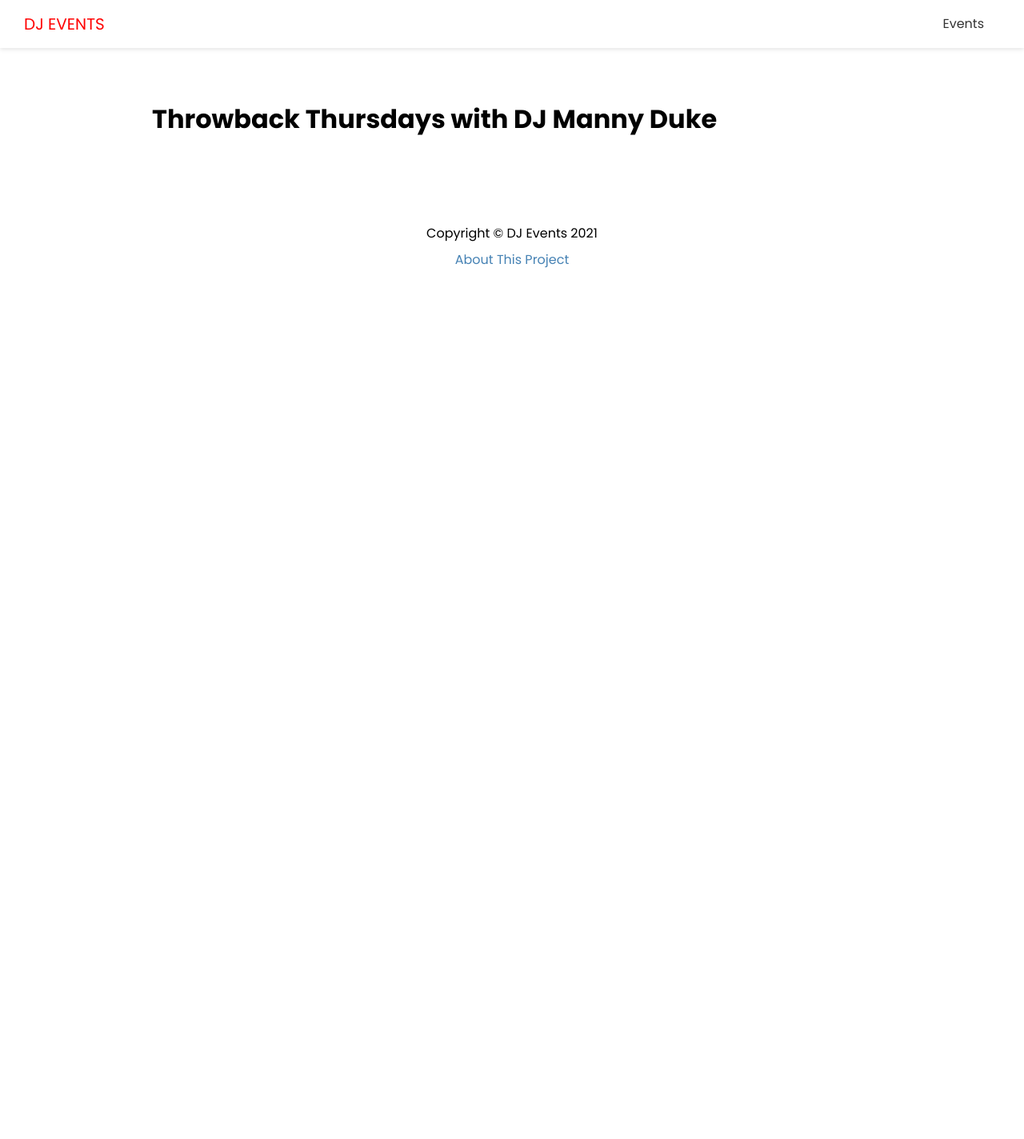
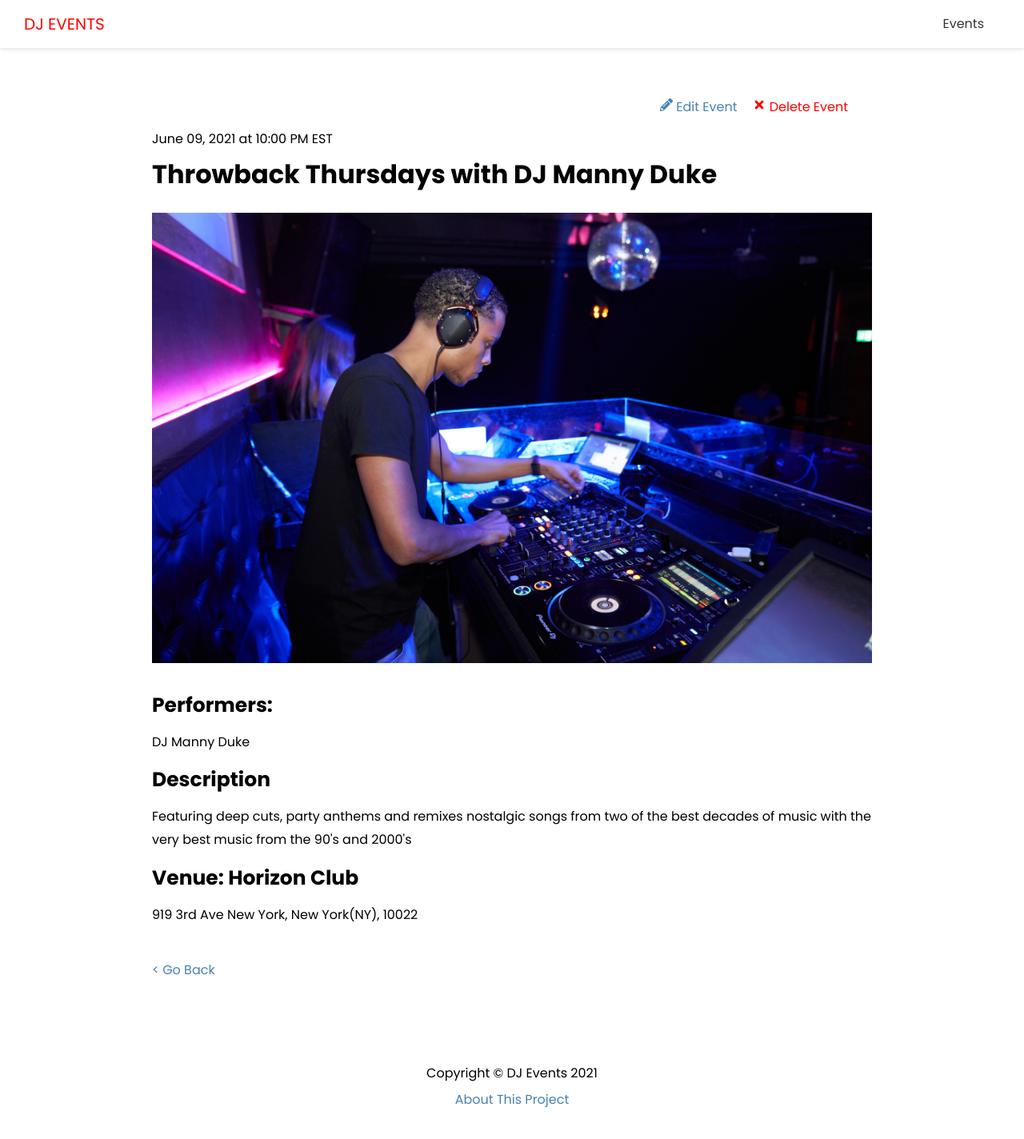
Before and after one commit to rrankawat/next-dj-events, a Next.js app: page /events/throwback-thursdays-with-dj-manny-duke in a window 1280 px wide. Shown: the top 1424 px of the page at 80% size. Before the commit the page ends 800 px from the top, so only its background shows below. Built offline with nearby package versions, Linux system fonts and the light colour scheme; no server answers.

Commit message:
Single Event Page

```diff
--- a/pages/events/[slug].js
+++ b/pages/events/[slug].js
@@ -1,10 +1,50 @@
+import Link from 'next/link';
+import Image from 'next/image';
+import { FaPencilAlt, FaTimes } from 'react-icons/fa';
 import Layout from '@/components/Layout';
 import { API_URL } from '@/config/index';
+import styles from '@/styles/Event.module.css';
 
 export default function EventPage({ evt }) {
+  const deleteEvent = (e) => {
+    console.log('delete');
+  };
+
   return (
     <Layout>
-      <h1>{evt.name}</h1>
+      <div className={styles.event}>
+        <div className={styles.controls}>
+          <Link href={`/events/edit/${evt.id}`}>
+            <a>
+              <FaPencilAlt /> Edit Event
+            </a>
+          </Link>
+          <a href="#" className={styles.delete} onClick={deleteEvent}>
+            <FaTimes /> Delete Event
+          </a>
+        </div>
+
+        <span>
+          {evt.date} at {evt.time}
+        </span>
+        <h1>{evt.name}</h1>
+        {evt.image && (
+          <div className={styles.image}>
+            <Image src={evt.image} width={960} height={600} />
+          </div>
+        )}
+
+        <h3>Performers:</h3>
+        <p>{evt.performers}</p>
+        <h3>Description</h3>
+        <p>{evt.description}</p>
+        <h3>Venue: {evt.venue}</h3>
+        <p>{evt.address}</p>
+
+        <Link href="/events">
+          <a className={styles.back}>{'<'} Go Back</a>
+        </Link>
+      </div>
     </Layout>
   );
 }
--- /dev/null
+++ b/styles/Event.module.css
@@ -0,0 +1,32 @@
+.event {
+  position: relative;
+  padding-top: 40px;
+}
+
+.event h3 {
+  font-size: 25px;
+}
+
+.event p {
+  margin: 10px 0;
+}
+
+.image {
+  margin-bottom: 20px;
+}
+
+.controls {
+  position: absolute;
+  right: 30px;
+  top: 0;
+}
+
+.delete {
+  margin-left: 20px;
+  color: red;
+}
+
+.back {
+  display: block;
+  margin-top: 40px;
+}
```
